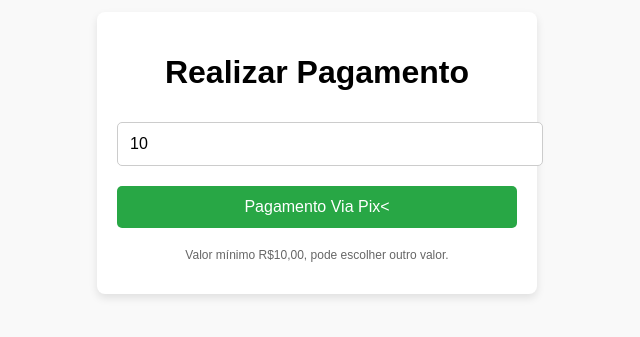
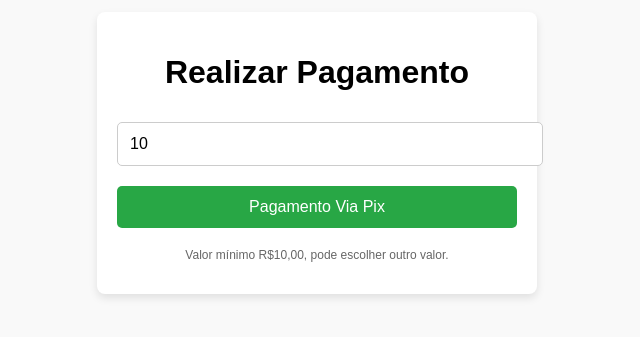
Before and after one commit to johnnybs1/conversamagneticapagamento, a plain HTML site: page index.html in a window 1280 px wide. Shown: the part 267-604 px from the top of the page, 323-963 px from the left. Drawn offline with Linux system fonts and the light colour scheme.

Commit message:
Update index.html

```diff
--- a/index.html
+++ b/index.html
@@ -52,7 +52,7 @@
   <div class="container">
     <h1>Realizar Pagamento</h1>
     <input type="number" id="amount" placeholder="Valor (R$)" min="10" value="10">
-    <button onclick="realizarPagamento()">Pagamento Via Pix<</button>
+    <button onclick="realizarPagamento()">Pagamento Via Pix</button>
     <p class="small-text">Valor mínimo R$10,00, pode escolher outro valor.</p>
   </div>
 
```
